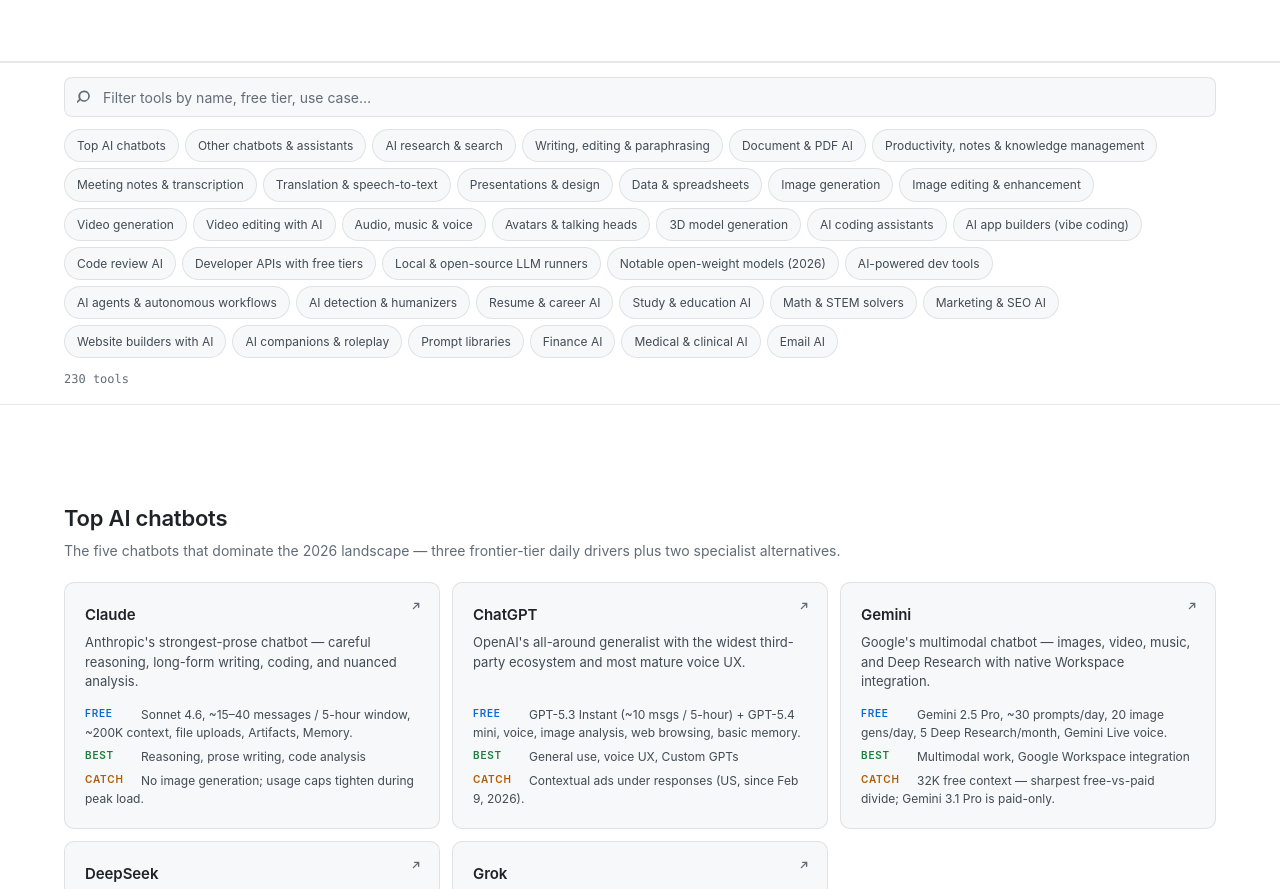
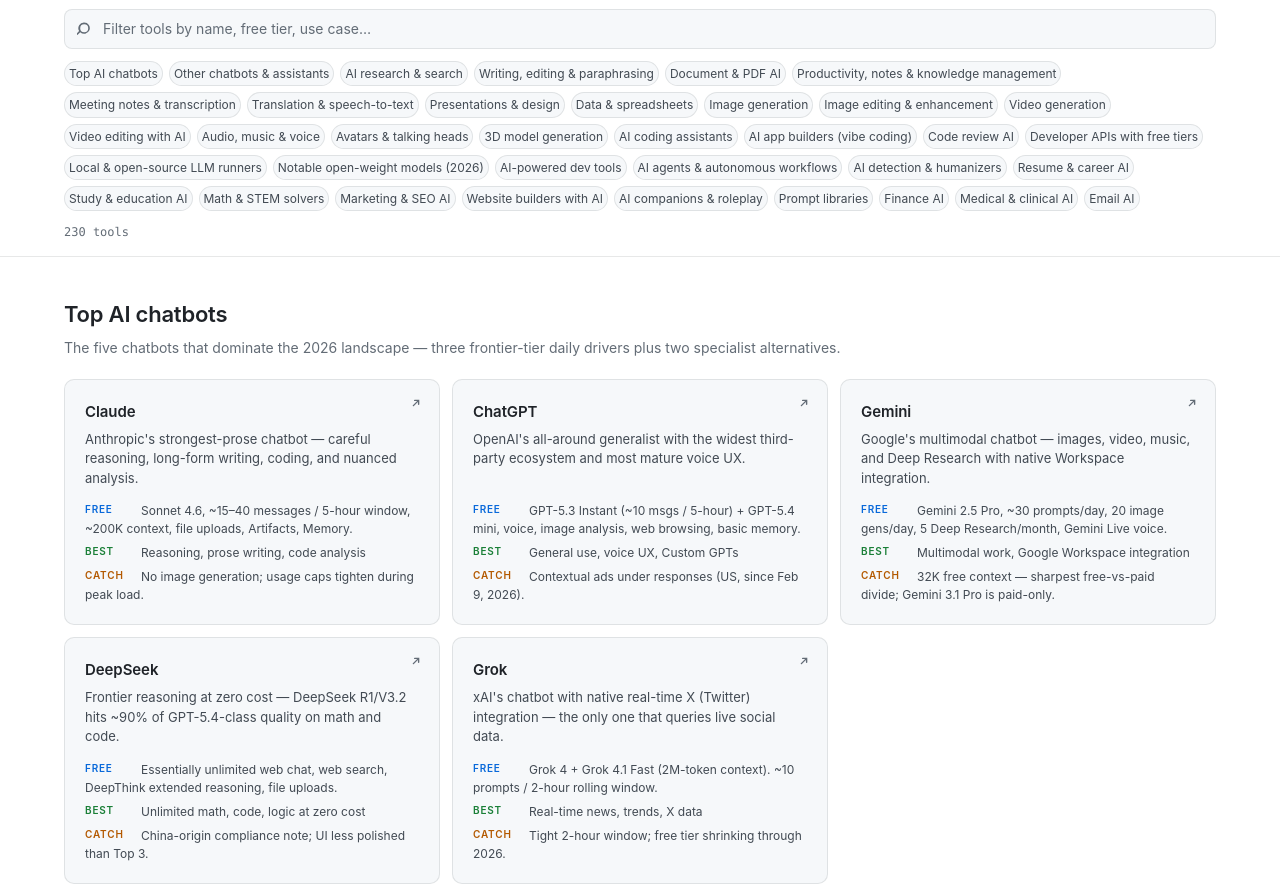
Before and after one commit to alfredoautomatizaloconia-cloud/awesome-free-ai-tools, a plain HTML site: page index.html in a window 1280 px wide. Shown: the part 899-1788 px from the top of the page. Drawn offline with Linux system fonts and the light colour scheme; no server answers.

Commit message:
refactor design

```diff
--- a/style.css
+++ b/style.css
@@ -239,7 +239,7 @@
 .btn-ghost:hover { background: var(--bg-tertiary); border-color: var(--border-strong); }
 
 /* ---- Sections -------------------------------------------------- */
-section { padding: 64px 0; }
+section { padding: 30px 0; }
 .section-head { margin-bottom: 32px; max-width: 640px; }
 .section-head h2, .section-head h3 {
   margin: 0 0 8px;
@@ -440,12 +440,12 @@
   display: flex; flex-wrap: wrap; gap: 6px;
 }
 .pill {
-  padding: 6px 12px;
+  padding: 2px 4px;
   background: var(--bg-secondary);
   border: 1px solid var(--border);
   border-radius: 100px;
   color: var(--text-secondary);
-  font-size: 12px; font: inherit; font-size: 12px;
+  font-size: 10px; font: inherit; font-size: 12px;
   cursor: pointer;
   transition: background 0.15s, border-color 0.15s, color 0.15s;
   white-space: nowrap;
@@ -472,8 +472,8 @@
 .clear-btn:hover { text-decoration: underline; }
 
 /* ---- Category / tool cards ----------------------------------- */
-.category-section { padding: 48px 0 16px; }
-.category-section:first-child { padding-top: 32px; }
+.category-section { padding: 10px 0 16px; }
+.category-section:first-child { padding-top: 10px; }
 .category-header { margin-bottom: 20px; scroll-margin-top: 160px; }
 .category-header h2 {
   margin: 0 0 4px;
```
